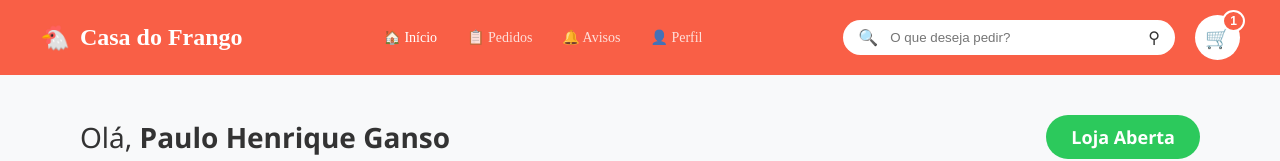
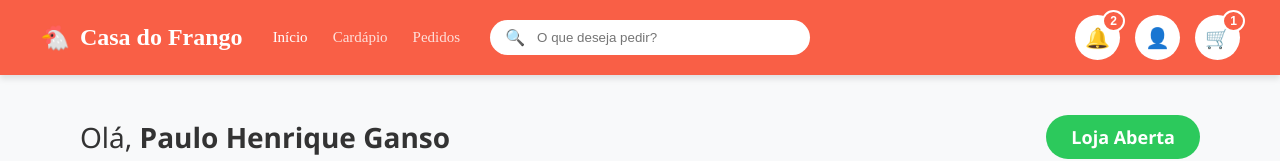
Before and after one commit to Vinuzius/GPMS-Casa-Do-Frango, an Angular app in the folder front-end/: page /dashboard in a window 1280 px wide. Shown: the top 161 px of the page. Built offline with nearby package versions, Linux system fonts and the light colour scheme.

Commit message:
ajeitando o navbar

```diff
--- a/front-end/src/app/pages/dashboard/dashboard.scss
+++ b/front-end/src/app/pages/dashboard/dashboard.scss
@@ -1,6 +1,6 @@
 @use 'variables' as *;
-
 .dashboard-container {
+  padding-top: var(--topbar-height, 90px); // 90px é um fallback seguro caso a variável ainda não tenha sido calculada
   font-family: 'Segoe UI', Tahoma, Geneva, Verdana, sans-serif;
   background-color: $bg-color;
   min-height: 100vh;
--- a/front-end/src/app/shared/navbar/navbar.html
+++ b/front-end/src/app/shared/navbar/navbar.html
@@ -1,4 +1,4 @@
-<header class="topbar">
+<header class="topbar" #topbarEl>
   <div class="logo">
     <span>🐔</span>
     <span>Casa do Frango</span>
@@ -10,30 +10,51 @@
       routerLinkActive="active"
       [routerLinkActiveOptions]="{ exact: true }"
     >
-      🏠 Início
+      Início
+    </a>
+
+    <a routerLink="/cardapio" routerLinkActive="active">
+      Cardápio
     </a>
 
     <a routerLink="/produtos" routerLinkActive="active">
-      📋 Pedidos
-    </a>
-
-    <a href="#">
-      🔔 Avisos
-    </a>
-
-    <a href="#">
-      👤 Perfil
+      Pedidos
     </a>
   </nav>
 
-  <div class="search-cart">
-    <div class="search-bar">
-      <span>🔍</span>
-      <input type="text" placeholder="O que deseja pedir?" />
-      <span>⚲</span>
+  <div class="search-bar">
+    <span>🔍</span>
+    <input type="text" placeholder="O que deseja pedir?" />
+  </div>
+
+  <div class="actions">
+    <button class="icon-btn" type="button" aria-label="Notificações">
+      🔔
+      <span class="badge">2</span>
+    </button>
+
+    <div class="profile-menu">
+      <button
+        class="icon-btn profile-trigger"
+        type="button"
+        aria-label="Menu do perfil"
+        (click)="toggleProfileMenu($event)"
+      >
+        👤
+      </button>
+
+      @if (isProfileMenuOpen) {
+        <div class="dropdown">
+          <a routerLink="/perfil" (click)="closeProfileMenu()">Meu Perfil</a>
+          <a routerLink="/pedidos/historico" (click)="closeProfileMenu()">Histórico de Pedidos</a>
+          <a routerLink="/enderecos" (click)="closeProfileMenu()">Endereços</a>
+          <div class="dropdown-divider"></div>
+          <a href="#" (click)="closeProfileMenu()">Sair</a>
+        </div>
+      }
     </div>
 
-    <button class="cart-btn" type="button">
+    <button class="cart-btn" type="button" aria-label="Carrinho">
       🛒 <span class="badge">1</span>
     </button>
   </div>
--- a/front-end/src/app/shared/navbar/navbar.scss
+++ b/front-end/src/app/shared/navbar/navbar.scss
@@ -1,14 +1,24 @@
 @use 'variables' as *;
+:host {
+  display: block; // necessário pra offsetHeight ler a altura corretamente
+}
 
 /* --- Cabeçalho --- */
 .topbar {
+  position: fixed;
+  top: 0;
+  left: 0;
+  right: 0;
+  z-index: 1000;
+
   background-color: $primary-color;
   color: $white;
   display: flex;
-  justify-content: space-between;
   align-items: center;
+  gap: 30px;
   padding: 15px 40px;
-  box-shadow: 0 4px 6px rgba(0,0,0,0.1);
+  box-shadow: 0 4px 6px rgba(0, 0, 0, 0.1);
+
 
   .logo {
     font-size: 24px;
@@ -16,33 +26,28 @@
     display: flex;
     align-items: center;
     gap: 10px;
+    white-space: nowrap;
   }
 
   .nav-links {
     display: flex;
-    gap: 30px;
+    gap: 25px;
 
     a {
       color: $white;
       text-decoration: none;
       font-weight: 500;
-      display: flex;
-      flex-direction: column;
-      align-items: center;
-      font-size: 14px;
+      font-size: 15px;
       opacity: 0.8;
       transition: 0.3s;
+      white-space: nowrap;
 
-      &:hover, &.active {
+      &:hover,
+      &.active {
         opacity: 1;
       }
     }
   }
-
-  .search-cart {
-    display: flex;
-    align-items: center;
-    gap: 20px;
 
   .search-bar {
     background: $white;
@@ -52,12 +57,48 @@
     align-items: center;
     gap: 10px;
     color: $text-dark;
+    flex: 1;
+    max-width: 320px;
 
     input {
       border: none;
       outline: none;
-        width: 250px;
+      width: 100%;
       background: transparent;
+    }
+  }
+
+  .actions {
+    display: flex;
+    align-items: center;
+    gap: 15px;
+    margin-left: auto;
+  }
+
+  .icon-btn {
+    background: $white;
+    border: none;
+    border-radius: 50%;
+    width: 45px;
+    height: 45px;
+    font-size: 20px;
+    position: relative;
+    cursor: pointer;
+    display: flex;
+    align-items: center;
+    justify-content: center;
+
+    .badge {
+      position: absolute;
+      top: -5px;
+      right: -5px;
+      background: $primary-color;
+      color: $white;
+      border-radius: 50%;
+      padding: 2px 6px;
+      font-size: 12px;
+      font-weight: bold;
+      border: 2px solid $white;
     }
   }
 
@@ -84,5 +125,63 @@
       border: 2px solid $white;
     }
   }
+
+  .profile-menu {
+    position: relative;
+  }
+
+  .dropdown {
+    position: absolute;
+    top: calc(100% + 12px);
+    right: 0;
+    background: $white;
+    color: $text-dark;
+    border-radius: 10px;
+    box-shadow: 0 8px 20px rgba(0, 0, 0, 0.15);
+    min-width: 200px;
+    padding: 8px 0;
+    z-index: 100;
+
+    a {
+      display: block;
+      padding: 10px 18px;
+      color: $text-dark;
+      text-decoration: none;
+      font-size: 14px;
+      font-weight: 500;
+
+      &:hover {
+        background: $bg-color;
       }
     }
+
+    .dropdown-divider {
+      height: 1px;
+      background: rgba(0, 0, 0, 0.08);
+      margin: 6px 0;
+    }
+  }
+}
+
+@media (max-width: 1100px) {
+  .topbar .search-bar {
+    max-width: 220px;
+  }
+}
+
+@media (max-width: 900px) {
+  .topbar {
+    flex-wrap: wrap;
+    gap: 15px;
+
+    .nav-links {
+      order: 3;
+      width: 100%;
+      justify-content: center;
+    }
+
+    .search-bar {
+      max-width: none;
+    }
+  }
+}
--- a/front-end/src/app/shared/navbar/navbar.ts
+++ b/front-end/src/app/shared/navbar/navbar.ts
@@ -1,8 +1,5 @@
-import { Component } from '@angular/core';
-import {
-  RouterLink,
-  RouterLinkActive
-} from '@angular/router';
+import { AfterViewInit, Component, ElementRef, HostListener, ViewChild } from '@angular/core';
+import { RouterLink, RouterLinkActive } from '@angular/router';
 
 @Component({
   selector: 'app-navbar',
@@ -10,4 +7,36 @@
   templateUrl: './navbar.html',
   styleUrl: './navbar.scss',
 })
-export class Navbar {}
+export class Navbar implements AfterViewInit {
+  @ViewChild('topbarEl') topbarEl!: ElementRef<HTMLElement>;
+
+  isProfileMenuOpen = false;
+
+  constructor(private elementRef: ElementRef<HTMLElement>) {}
+
+  ngAfterViewInit(): void {
+    this.updateTopbarHeight();
+  }
+
+  @HostListener('window:resize')
+  updateTopbarHeight(): void {
+    const height = this.topbarEl.nativeElement.offsetHeight;
+    document.documentElement.style.setProperty('--topbar-height', `${height}px`);
+  }
+
+  toggleProfileMenu(event: MouseEvent): void {
+    event.stopPropagation();
+    this.isProfileMenuOpen = !this.isProfileMenuOpen;
+  }
+
+  closeProfileMenu(): void {
+    this.isProfileMenuOpen = false;
+  }
+
+  @HostListener('document:click', ['$event.target'])
+  onDocumentClick(target: EventTarget | null): void {
+    if (!this.isProfileMenuOpen) return;
+    const clickedInside = target instanceof Node && this.elementRef.nativeElement.contains(target);
+    if (!clickedInside) this.closeProfileMenu();
+  }
+}
```
Lines whose indentation alone changed are shown as unchanged.
